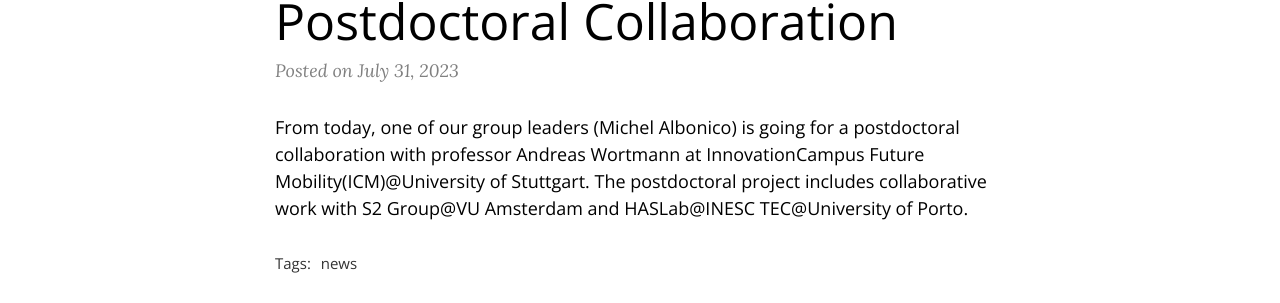
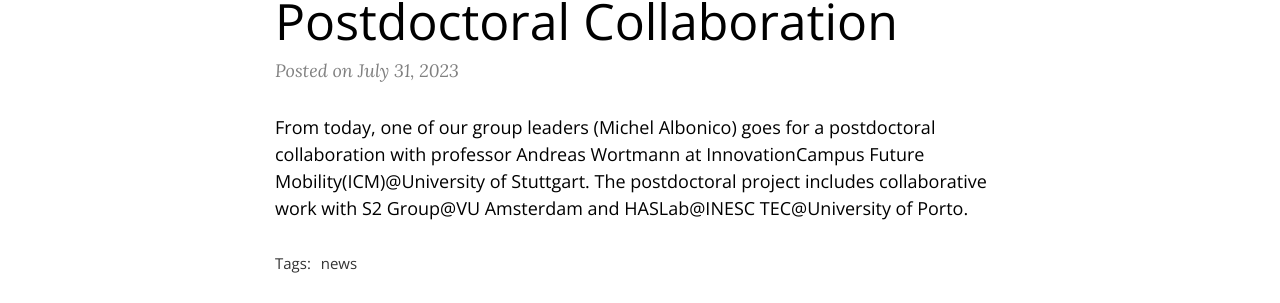
Before and after one commit to IntelAgir-Research-Group/intelagir-research-group.github.io, a Jekyll site: the page built from _posts/2023-07-31-postdoc-michel.md, in a window 1280 px wide. Shown: the part 191-494 px from the top of the page. Built offline with Jekyll 4.4.1, drawn with Linux system fonts in a browser that asks for light colours; nearby versions of some CDN libraries.

Commit message:
Update 2023-07-31-postdoc-michel.md

```diff
--- a/_posts/2023-07-31-postdoc-michel.md
+++ b/_posts/2023-07-31-postdoc-michel.md
@@ -5,5 +5,5 @@
 comments: true
 ---
 
-From today, one of our group leaders (Michel Albonico) is going for a postdoctoral collaboration with professor Andreas Wortmann at InnovationCampus Future Mobility(ICM)@University of Stuttgart.
+From today, one of our group leaders (Michel Albonico) goes for a postdoctoral collaboration with professor Andreas Wortmann at InnovationCampus Future Mobility(ICM)@University of Stuttgart.
 The postdoctoral project includes collaborative work with S2 Group@VU Amsterdam and HASLab@INESC TEC@University of Porto.
```
